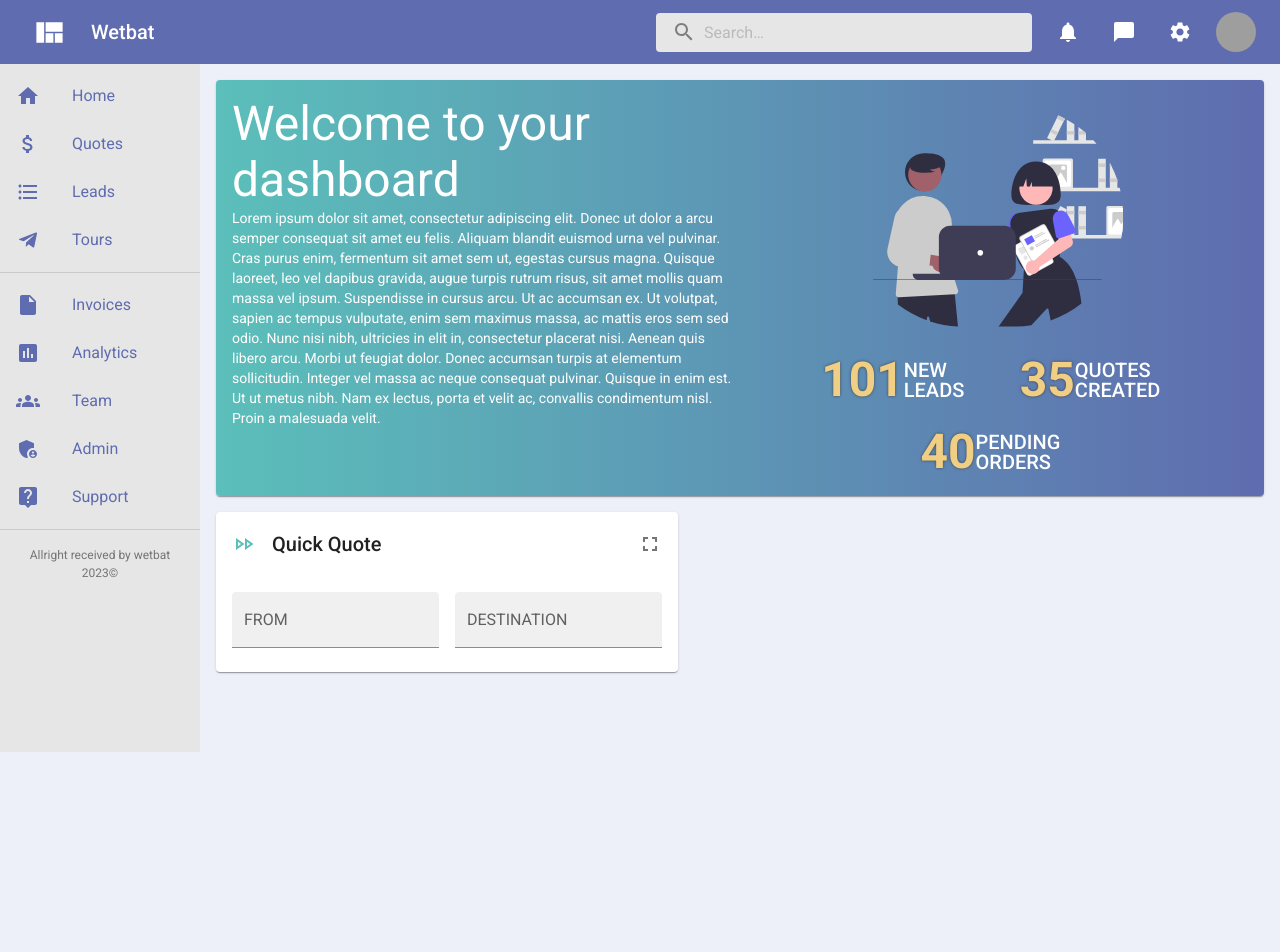
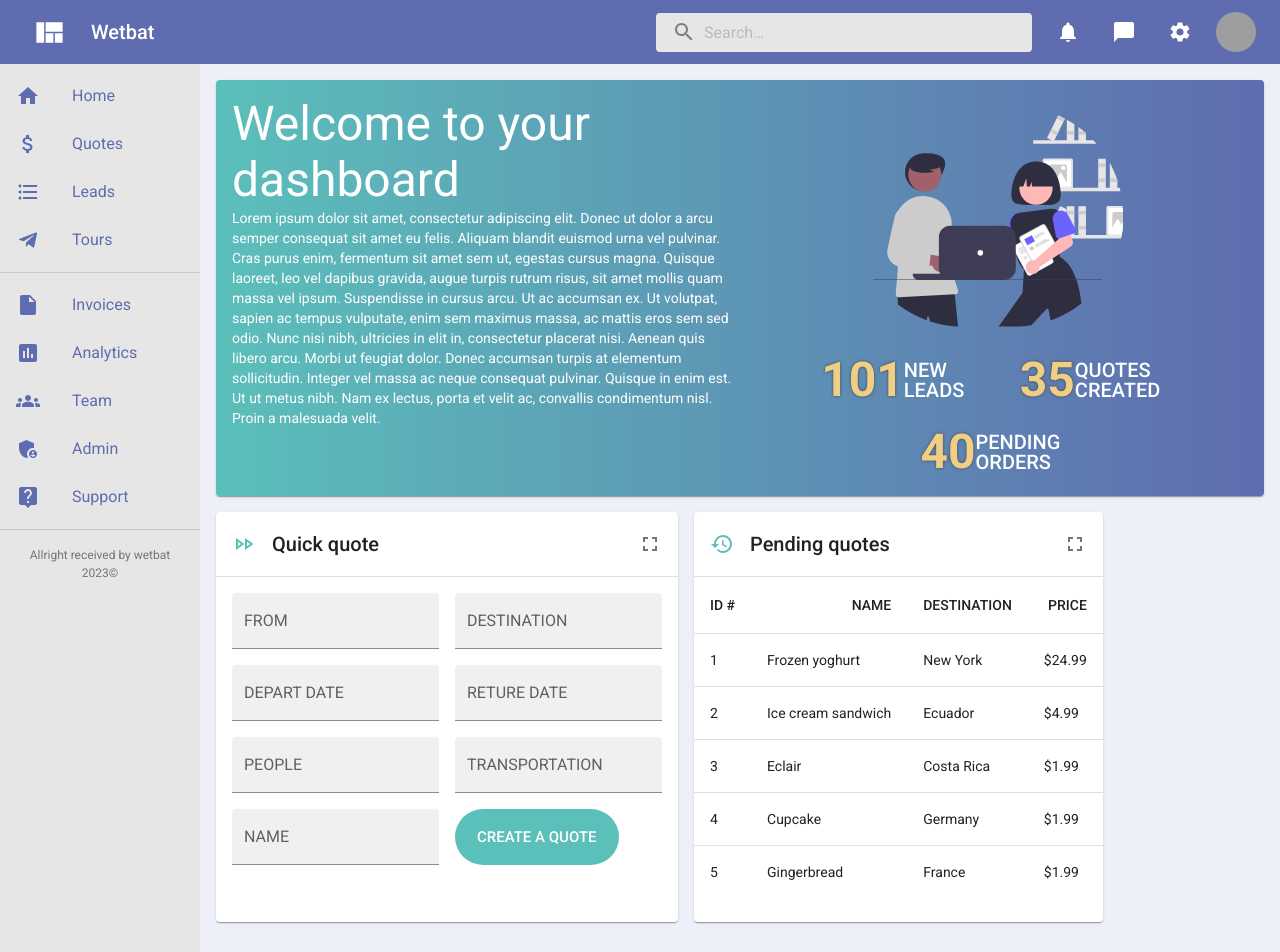
Before and after one commit to anti-duhring/wetbat, a Next.js app in the folder app/: page / in a window 1280 px wide. Shown: the top 952 px of the page. Before the commit the page ends 800 px from the top, so only its background shows below. Built offline with nearby package versions, Linux system fonts and the light colour scheme; grey boxes are pictures that could not be loaded.

Commit message:
feat: Created pending quotes component

```diff
--- a/app/src/app/features/Home/components/Dashboard.tsx
+++ b/app/src/app/features/Home/components/Dashboard.tsx
@@ -1,8 +1,9 @@
 'use client'
 
-import QuickQuote from './QuickQuote'
+import { Box } from '@mui/material'
+
+import QuoteWidget from './QuoteWidgets'
 import Welcome from './Welcome'
-import { Box } from '@mui/material'
 
 const Dashboard = () => {
   return (
@@ -10,7 +11,7 @@ const Dashboard = () => {
       sx={{ display: 'flex', width: '100%', p: 2, flexWrap: 'wrap', gap: 2 }}
     >
       <Welcome />
-      <QuickQuote />
+      <QuoteWidget />
     </Box>
   )
 }
--- /dev/null
+++ b/app/src/app/features/Home/components/PendingQuotes.tsx
@@ -0,0 +1,85 @@
+import Widget from './Widget'
+import HistoryIcon from '@mui/icons-material/History'
+import FullscreenIcon from '@mui/icons-material/Fullscreen'
+import {
+  IconButton,
+  Table,
+  TableHead,
+  TableRow,
+  TableCell,
+  TableBody,
+} from '@mui/material'
+
+const rows = [
+  {
+    id: 1,
+    name: 'Frozen yoghurt',
+    destination: 'New York',
+    price: '$24.99',
+  },
+  {
+    id: 2,
+    name: 'Ice cream sandwich',
+    destination: 'Ecuador',
+    price: '$4.99',
+  },
+
+  {
+    id: 3,
+    name: 'Eclair',
+    destination: 'Costa Rica',
+    price: '$1.99',
+  },
+  {
+    id: 4,
+    name: 'Cupcake',
+    destination: 'Germany',
+    price: '$1.99',
+  },
+  {
+    id: 5,
+    name: 'Gingerbread',
+    destination: 'France',
+    price: '$1.99',
+  }
+]
+const PendingQuotes = () => {
+  return (
+    <Widget
+      title="Pending quotes"
+      Icon={HistoryIcon}
+      actionButtons={
+        <IconButton>
+          <FullscreenIcon />
+        </IconButton>
+      }
+      contentSx={{ padding: 0 }}
+    >
+      <Table aria-label="pending quotese" sx={{}}>
+        <TableHead>
+          <TableRow>
+            <TableCell align="right">ID #</TableCell>
+            <TableCell align="right">NAME</TableCell>
+            <TableCell align="right">DESTINATION</TableCell>
+            <TableCell align="right">PRICE</TableCell>
+          </TableRow>
+        </TableHead>
+        <TableBody>
+          {rows.map((row) => (
+            <TableRow
+              key={row.name}
+              sx={{ '&:last-child td, &:last-child th': { border: 0 } }}
+            >
+              <TableCell>{row.id}</TableCell>
+              <TableCell>{row.name}</TableCell>
+              <TableCell>{row.destination}</TableCell>
+              <TableCell>{row.price}</TableCell>
+            </TableRow>
+          ))}
+        </TableBody>
+      </Table>
+    </Widget>
+  )
+}
+
+export default PendingQuotes
--- a/app/src/app/features/Home/components/QuickQuote.tsx
+++ b/app/src/app/features/Home/components/QuickQuote.tsx
@@ -1,50 +1,53 @@
 'use client'
 
-import {
-  IconButton,
-  Card,
-  CardHeader,
-  Typography,
-  CardContent,
-  Box,
-  TextField,
-  Select,
-  MenuItem
-} from '@mui/material'
+import { IconButton, Box, TextField, Button } from '@mui/material'
 import FullscreenIcon from '@mui/icons-material/Fullscreen'
 import FastForwardOutlinedIcon from '@mui/icons-material/FastForwardOutlined'
 import { LocalizationProvider } from '@mui/x-date-pickers'
 import { AdapterDayjs } from '@mui/x-date-pickers/AdapterDayjs'
 import { DateField } from '@mui/x-date-pickers'
+import Widget from './Widget'
 
 const QuickQuote = () => {
   return (
     <LocalizationProvider dateAdapter={AdapterDayjs}>
-      <Card sx={{ minWidth: 300 }} elevation={1}>
-        <CardHeader
-          title={<Typography variant="h6">Quick Quote</Typography>}
-          action={
+      <Widget
+        title="Quick quote"
+        Icon={FastForwardOutlinedIcon}
+        actionButtons={
           <IconButton>
             <FullscreenIcon />
           </IconButton>
         }
-          avatar={
-            <FastForwardOutlinedIcon
-              sx={{ color: (theme) => theme.palette.secondary.main }}
-            />
-          }
-        />
-        <CardContent>
-          <Box sx={{ display: 'flex', gap: 2}}>
+      >
+        <Box sx={{ display: 'flex', gap: 2 }}>
           <TextField label="FROM" variant="filled" />
           <TextField label="DESTINATION" variant="filled" />
         </Box>
-          {/* <Box sx={{ display: 'flex', gap: 2}}>
-            <DateField label="DEPART DATE" variant='filled' />
-            <DateField label="RETURE DATE" variant='filled' />
-          </Box> */}
-        </CardContent>
-      </Card>
+        <Box sx={{ display: 'flex', gap: 2 }}>
+          <DateField label="DEPART DATE" variant="filled" />
+          <DateField label="RETURE DATE" variant="filled" />
+        </Box>
+        <Box sx={{ display: 'flex', gap: 2 }}>
+          <TextField label="PEOPLE" variant="filled" />
+          <TextField label="TRANSPORTATION" variant="filled" />
+        </Box>
+        <Box sx={{ display: 'flex', gap: 2 }}>
+          <TextField label="NAME" variant="filled" />
+          <Button
+            variant="contained"
+            color="secondary"
+            size="large"
+            disableElevation
+            sx={{
+              color: (theme) => theme.palette.common.white,
+              borderRadius: 20,
+            }}
+          >
+            Create a quote
+          </Button>
+        </Box>
+      </Widget>
     </LocalizationProvider>
   )
 }
--- /dev/null
+++ b/app/src/app/features/Home/components/QuoteWidgets.tsx
@@ -0,0 +1,16 @@
+import { Box } from '@mui/material'
+import QuickQuote from './QuickQuote'
+import PendingQuotes from './PendingQuotes'
+
+const QuoteWidget = () => {
+  return (
+    <Box
+      sx={{ display: 'flex', flexDirection: 'row', gap: 2, flexWrap: 'wrap' }}
+    >
+      <QuickQuote />
+      <PendingQuotes />
+    </Box>
+  )
+}
+
+export default QuoteWidget
--- /dev/null
+++ b/app/src/app/features/Home/components/Widget.tsx
@@ -0,0 +1,52 @@
+import {
+  Card,
+  CardHeader,
+  Typography,
+  CardContent,
+  SvgIconTypeMap,
+  Divider,
+  SxProps,
+  Theme,
+} from '@mui/material'
+import { OverridableComponent } from '@mui/material/OverridableComponent'
+import { ReactNode } from 'react'
+
+type Props = {
+  children?: ReactNode
+  actionButtons?: ReactNode
+  title: string
+  Icon: OverridableComponent<SvgIconTypeMap<{}, 'svg'>> & {
+    muiName: string
+  }
+  sx?: SxProps<Theme> | undefined
+  contentSx?: SxProps<Theme> | undefined
+}
+
+const Widget = ({
+  children,
+  actionButtons,
+  title,
+  Icon,
+  sx = {},
+  contentSx = {},
+}: Props) => {
+  return (
+    <Card sx={{ ...sx, minWidth: 300 }} elevation={1}>
+      <CardHeader
+        title={<Typography variant="h6">{title}</Typography>}
+        action={actionButtons}
+        avatar={
+          <Icon sx={{ color: (theme) => theme.palette.secondary.main }} />
+        }
+      />
+      <Divider />
+      <CardContent
+        sx={{ ...contentSx, display: 'flex', flexDirection: 'column', gap: 2 }}
+      >
+        {children}
+      </CardContent>
+    </Card>
+  )
+}
+
+export default Widget
```
Lines whose indentation alone changed are shown as unchanged.
